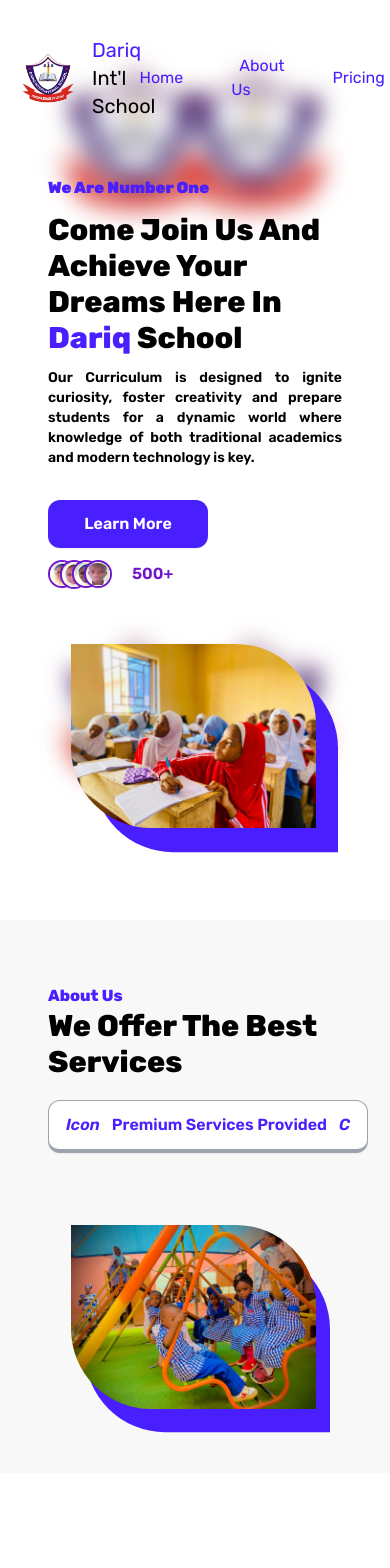
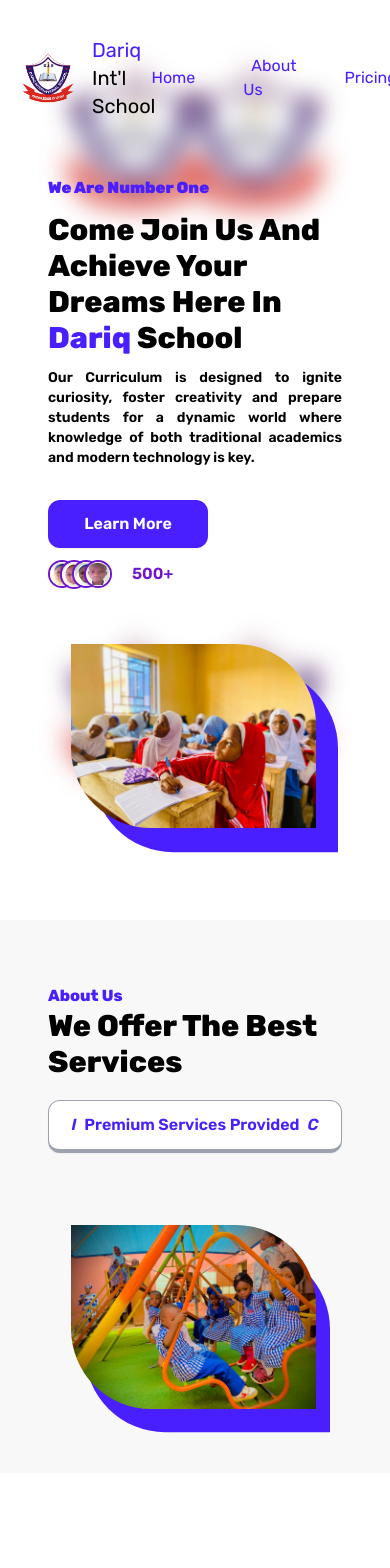
Before and after one commit to judeebeke/dariqschool, a React (Vite) app: page / in a window 390 px wide. Shown: the top 1568 px of the page. Built offline with nearby package versions, Linux system fonts and the light colour scheme.

Commit message:
Added fix for Dark Mode Users

```diff
--- a/src/components/AboutUs.jsx
+++ b/src/components/AboutUs.jsx
@@ -23,14 +23,14 @@ const AboutUs = () => {
       </div>
       <div className='w-full flex flex-col lg:justify-end items-start lg:items-end'>
         <h2 className='text-[1rem] font-extrabold text-primary'>About Us</h2>
-        <p className='text-3xl md:text-3xl font-extrabold text-black'>
+        <p className='text-3xl md:text-3xl font-extrabold text-black dark:text-white'>
           We Offer The Best Services
         </p>
         <button
-          className='btn w-80 flex justify-center items-center gap-x-3 border-b-4  border-gray-400 bg-white p-3 mt-5 text-primary rounded-xl h-auto text-base font-semi-bold hover:bg-white hover:border-primary transition-all ease-in-out duration-500'
+          className='btn w-[100%] md:w-80 flex justify-center items-center  flex-nowrap border-b-4  border-gray-400 bg-white p-3 mt-5 text-primary rounded-xl h-auto text-base font-semi-bold outline-1 outline-secondary hover:bg-white hover:border-primary transition-all ease-in-out duration-500'
           onClick={handleShowAccordion}
         >
-          <i>Icon</i>Premium Services Provided{' '}
+          <i>I</i>Premium Services Provided{' '}
           <i>{showAccordion ? 'O' : 'C'}</i>
         </button>
       </div>
--- a/src/components/Alumni.jsx
+++ b/src/components/Alumni.jsx
@@ -5,13 +5,13 @@ const Alumni = () => {
   return (
     <section className="flex flex-col lg:flex-row gap-y-4 justify-between lg:items-center relative py-16 px-12 mt-9 w-[100vw] h-auto">
     <div className='w-full flex flex-col justify-start items-start'>
-        <p className='text-3xl md:text-5xl font-extrabold text-black'>We Have Students Who Excel The World State, Proud!</p>
-        <p className="text-base text-black font-bold pt-3">Our Alumni Students are making waves around the world. There are changing the world through their hardwork and dedication. We are proud of their acheivement.</p>
-    <button className="btn border-none w-40 bg-primary p-3 mt-14 text-white rounded-xl h-auto text-base font-semi-bold hover:bg-secondary transition-all ease-in-out duration-500">Get Started</button>
+        <p className='text-3xl md:text-5xl font-extrabold text-black dark:text-white'>We Have Students Who Excel The World State, Proud!</p>
+        <p className="text-base text-black dark:text-white font-semibold pt-3">Our Alumni Students are making waves around the world. There are changing the world through their hardwork and dedication. We are proud of their acheivement.</p>
+    <button className="btn border-none w-40 bg-primary p-3 mt-14 text-white rounded-xl h-auto text-base font-semi-bold outline-1 outline-secondary hover:bg-secondary transition-all ease-in-out duration-500">Get Started</button>
     </div>
      <div className='flex justify-center lg:justify-end relative w-full h-auto mt-14 lg:mt-0'>
         <div className="w-5/6 lg:w-4/6 h-auto md:h-[80vh] z-10 mr-1 md:mr-5">
-      <img src={alumni_image} className='w-full h-full object-cover rounded-es-[5rem] rounded-se-[5rem]' alt="Miss Halima Tajanni, Alumni of Dariq School" />
+      <img src={alumni_image} loading="lazy" className='w-full h-full object-cover rounded-es-[5rem] rounded-se-[5rem]' alt="Miss Halima Tajanni, Alumni of Dariq School" />
         </div>
         <div className='w-5/6 lg:w-4/6 h-full md:h-[80vh] mx-auto absolute ml-10 mt-6 top-1/2 -translate-y-1/2 bg-primary rounded-es-[5rem] rounded-se-[5rem] z-0'></div>
       </div>
--- a/src/components/DesktopNav.jsx
+++ b/src/components/DesktopNav.jsx
@@ -4,26 +4,26 @@ import logo from '../assets/logo_nobg.png'
 const DesktopNav = () => {
   return (
     <nav className='w-[100vw] px-12 pt-9 flex justify-between items-center text-black'>
-      <a href='/' className='flex justify-center items-center gap-x-3 text-xl cursor-pointer'>
+      <a href='/' className='flex justify-center items-center gap-x-3 text-xl cursor-pointer pr-3 outline-1 outline-secondary'>
         <img
           src={logo}
           className='w-16 h-auto'
           alt='Dariq International School Logo'
         />
-        <span><span className='text-primary'>Dariq</span> Int'l School</span>
+        <h6 className='dark:text-white'><span className='text-primary'>Dariq</span> Int'l School</h6>
       </a>
       <ul className='flex justify-center items-center gap-x-10 p-2 text-primary'>
         <li>
-          <a href='/' className='hover:text-white hover:bg-secondary p-2 transition-all ease-linear duration-300 rounded-md'>Home</a>
+          <a href='/' className='hover:text-white hover:bg-secondary p-2 transition-all ease-linear duration-300 rounded-md outline-1 outline-secondary'>Home</a>
         </li>
         <li>
-          <a href='/' className='hover:text-white hover:bg-secondary p-2 transition-all ease-linear duration-300 rounded-md'>About Us</a>
+          <a href='/' className='hover:text-white hover:bg-secondary p-2 transition-all ease-linear duration-300 rounded-md outline-1 outline-secondary'>About Us</a>
         </li>
         <li>
-          <a href='/' className='hover:text-white hover:bg-secondary p-2 transition-all ease-linear duration-300 rounded-md'>Pricing</a>
+          <a href='/' className='hover:text-white hover:bg-secondary p-2 transition-all ease-linear duration-300 rounded-md outline-1 outline-secondary'>Pricing</a>
         </li>
         <li>
-          <a href='/' className='hover:text-white hover:bg-secondary p-2 transition-all ease-linear duration-300 rounded-md'>Contact</a>
+          <a href='/' className='hover:text-white hover:bg-secondary p-2 transition-all ease-linear duration-300 rounded-md outline-1 outline-secondary'>Contact</a>
         </li>
       </ul>
     </nav>
--- a/src/components/Hero.jsx
+++ b/src/components/Hero.jsx
@@ -5,16 +5,18 @@ import image_one from '../assets/i_one.png';
 import image_two from '../assets/i_two.png';
 import image_four from '../assets/i_four.png';
 import image_three from '../assets/i_five.png';
+import Overlay from '../UI/Overlay';
 
 const Hero = () => {
   return (
     <div className='py-14 px-12 w-[100vw]'>
+      <Overlay styles='bg-white dark:bg-dark' />
         <section className='w-full flex items-center flex-col lg:flex-row '>
           <div className='w-full flex gap-y-3 flex-col'>
           <p className='text-[1rem] font-extrabold text-primary'><strong>We Are Number One</strong></p>
-          <h1 className='text-3xl md:text-5xl font-extrabold text-black'>Come Join Us And Achieve Your Dreams Here In <span className="text-primary">Dariq</span> School</h1>
-          <p className="text-black text-sm font-semibold text-justify">Our Curriculum is designed to ignite curiosity, foster creativity and prepare students for a dynamic world where knowledge of both traditional academics and modern technology is key.</p>
-          <button className="btn border-none bg-primary p-3 mt-5 text-white rounded-xl max-w-40 h-auto text-base font-semi-bold hover:bg-secondary transition-all ease-in-out duration-500">Learn More</button>
+          <h1 className='text-3xl md:text-5xl font-extrabold text-black dark:text-white'>Come Join Us And Achieve Your Dreams Here In <span className="text-primary">Dariq</span> School</h1>
+          <p className="text-black dark:text-white text-sm font-semibold text-justify">Our Curriculum is designed to ignite curiosity, foster creativity and prepare students for a dynamic world where knowledge of both traditional academics and modern technology is key.</p>
+          <button className="btn border-none outline-1 outline-secondary bg-primary p-3 mt-5 text-white rounded-xl max-w-40 h-auto text-base font-semi-bold hover:bg-secondary transition-all ease-in-out duration-500">Learn More</button>
           <div className='flex justify-start items-center'>
           <AvatarUI image={image_one} styles="w-7 h-7" />
           <AvatarUI image={image_two} styles="w-7 h-7 -ml-4" />
--- a/src/components/MobileNav.jsx
+++ b/src/components/MobileNav.jsx
@@ -10,7 +10,7 @@ const MobileNav = () => {
           className='w-16 h-auto'
           alt='Dariq International School Logo'
         />
-        <span><span className='text-primary'>Dariq</span> Int'l School</span>
+        <h6 className='dark:text-white'><span className='text-primary'>Dariq</span> Int'l School</h6>
       </a>
       <ul className='flex flex-col justify-center items-center gap-x-10 p-2 text-primary'>
         <li>
--- a/src/components/Services.jsx
+++ b/src/components/Services.jsx
@@ -7,34 +7,34 @@ const Services = () => {
     <section className='flex flex-col gap-y-4 justify-between lg:items-center relative py-16 px-12 mt-9 w-[100vw] h-auto'>
       <Overlay styles='bg-tertiary' />
       <h2 className='text-[1rem] font-extrabold text-primary'>LEARNING</h2>
-      <p className='text-3xl md:text-3xl mb-3 font-extrabold text-black'>
+      <p className='text-3xl md:text-3xl mb-3 font-extrabold text-black dark:text-white'>
         We Offer Subjects That Supports All Disciplines
       </p>
       <div className='grid grid-cols-1 md:grid-cols-2 lg:grid-cols-3 gap-y-16 md:gap-x-16'>
-        <div className='flex flex-col justify-start items-start gap-y-2 rounded-lg min-w-52 bg-white border-b-4 border-b-gray-400 hover:border-primary transition-all ease-in-out duration-500'>
-          <img src={ictLab} className='w-full h-3/5 rounded-lg' alt='ICT LAb' />
+        <div className='flex flex-col justify-start items-start px-5 gap-y-2 rounded-lg min-w-52 bg-white border-b-4 border-b-gray-400 hover:border-primary transition-all ease-in-out duration-500'>
+          <img src={ictLab} className='w-full h-3/5 rounded-lg object-cover' alt='ICT LAb' />
           <h6 className='text-base font-bold text-black'>
             Information Technology
           </h6>
-          <p>
+          <p className='text-sm text-gray-500'>
             Our fully equipped ICT Lab functions to teach our students and grow
             their curiosity in this information and communication age.
           </p>
         </div>
-        <div className='flex flex-col justify-start items-start gap-y-2 rounded-lg min-w-48 bg-white border-b-4 border-b-gray-400 hover:border-primary transition-all ease-in-out duration-500'>
-          <img src={ictLab} className='w-full h-3/5 rounded-lg' alt='ICT LAb' />
+        <div className='flex flex-col justify-start items-start px-5 gap-y-2 rounded-lg min-w-48 bg-white border-b-4 border-b-gray-400 hover:border-primary transition-all ease-in-out duration-500'>
+          <img src={ictLab} className='w-full h-3/5 rounded-lg object-cover' alt='ICT LAb' />
           <h6 className='text-base font-bold text-black'>
             Information Technology
           </h6>
-          <p>
+          <p  className='text-sm text-gray-500'>
             Our fully equipped ICT Lab functions to teach our students and grow
             their curiosity in this information and communication age.
           </p>
         </div>
-        <div className="flex flex-col justify-start items-start gap-y-2 rounded-lg min-w-48 bg-white border-b-4 border-b-gray-400 hover:border-primary transition-all ease-in-out duration-500">
-                <img src={ictLab} className="w-full h-3/5 rounded-lg" alt="ICT LAb" />
+        <div className="flex flex-col justify-start items-start px-5 gap-y-2 rounded-lg min-w-48 bg-white shadow-md border-b-4 border-b-gray-400 hover:border-primary transition-all ease-in-out duration-500">
+                <img src={ictLab} className="w-full h-3/5 rounded-lg object-cover" loading="lazy" alt="ICT LAb" />
                 <h6 className='text-base font-bold text-black'>Information Technology</h6>
-                <p>Our fully equipped ICT Lab functions to teach our students and grow their curiosity in this information and communication age.</p>
+                <p className='text-sm text-gray-500'>Our fully equipped ICT Lab functions to teach our students and grow their curiosity in this information and communication age.</p>
             </div>
             {/* Make the border to change when its on focus on Mobile Devices */}
       </div>
--- a/src/index.css
+++ b/src/index.css
@@ -10,7 +10,7 @@
 
 body {
   font-family: "Rubik", sans-serif;
-  overflow-x: hidden;
+  overflow-x: hidden !important;
 }
 
 #root {
--- a/src/localdata.js
+++ b/src/localdata.js
@@ -1,28 +1,28 @@
 const learningData = [
     {
         image: "",
-        title: "",
+        title: "Information Technology",
         description: "",
         image_alt: "",
         id: "ld1"
     },
     {
         image: "",
-        title: "",
+        title: "Physical Education",
         description: "",
         image_alt: "",
         id: "ld2"
     },
     {
         image: "",
-        title: "",
+        title: "Arts and Crafts",
         description: "",
         image_alt: "",
         id: "ld3"
     },
     {
         image: "",
-        title: "",
+        title: "Mathematics and English",
         description: "",
         image_alt: "",
         id: "ld4"
```
